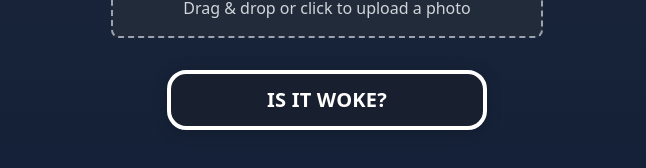
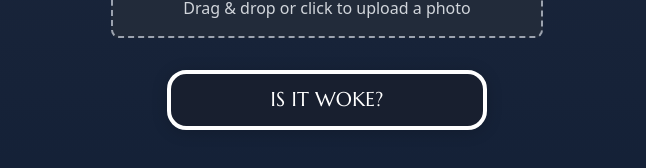
Before and after one commit to fundamentaldatum/woke-or-not-woke, a React (Vite) app: page / in a window 1280 px wide. Shown: the part 150-318 px from the top of the page, without its empty margins (313-959 px from the left). Built offline with nearby package versions, Linux system fonts and the light colour scheme; no server answers; a web font is replaced by a local one.

Commit message:
Marcellus font
Button font update

```diff
--- a/src/PhotoDescribeApp.tsx
+++ b/src/PhotoDescribeApp.tsx
@@ -155,7 +155,7 @@ function PhotoDescribeApp() {
   } else if (photoStatus === "done" && !showWhy) {
     outputContent = (
       <button
-        className="bg-blue-700 hover:bg-blue-800 text-white font-bold py-2 px-4 rounded transition"
+        className="bg-blue-700 hover:bg-blue-800 text-white font-bold py-2 px-4 rounded transition marcellus-regular"
         onClick={() => setShowWhy(true)}
       >
         WHY IS IT WOKE?
@@ -168,7 +168,7 @@ function PhotoDescribeApp() {
           It's actually not MY job to "do the work" for you
         </div>
         <button
-          className="mt-2 bg-blue-700 hover:bg-blue-800 text-white font-bold py-2 px-4 rounded transition"
+          className="mt-2 bg-blue-700 hover:bg-blue-800 text-white font-bold py-2 px-4 rounded transition marcellus-regular"
           onClick={() => setShowHow(true)}
         >
           HOW DO I "DO THE WORK?"
@@ -184,7 +184,7 @@ function PhotoDescribeApp() {
             : "No description available."}
         </div>
         <button
-          className="mt-2 bg-blue-700 text-white font-bold py-2 px-4 rounded transition"
+          className="mt-2 bg-blue-700 text-white font-bold py-2 px-4 rounded transition marcellus-regular"
           disabled
         >
           HOW DO I "DO THE WORK?"
@@ -257,8 +257,8 @@ function PhotoDescribeApp() {
       {/* Reset button */}
       {photoStatus === "done" || photoStatus === "error" ? (
         <button
-          className="mt-4 bg-gray-700 hover:bg-gray-800 text-white font-bold py-2 px-4 rounded transition"
-          onClick={handleReset}
+        className="mt-4 bg-gray-700 hover:bg-gray-800 text-white font-bold py-2 px-4 rounded transition marcellus-regular"
+        onClick={handleReset}
         >
           Reset
         </button>
--- a/src/components/ui/SpinnerButton.tsx
+++ b/src/components/ui/SpinnerButton.tsx
@@ -133,7 +133,8 @@ const SpinnerButton: React.FC<SpinnerButtonProps> = ({
     borderRadius: "1.2rem",
     background: "#181f2f",
     color: COLORS.WHITE,
-    fontWeight: 700,
+    fontFamily: "'Marcellus', serif",
+    fontWeight: 400,
     fontSize: "1.25rem",
     letterSpacing: "0.01em",
     boxShadow: "0 2px 16px 0 rgba(0,0,0,0.18)",
--- a/src/index.css
+++ b/src/index.css
@@ -7,12 +7,23 @@
   --color-dark: #171717;
 }
 
+.marcellus-regular {
+  font-family: "Marcellus", serif;
+  font-weight: 400;
+  font-style: normal;
+}
+
 .accent-text {
   @apply text-slate-600;
 }
 
 .button {
   @apply bg-gradient-to-r bg-blue-500;
+}
+
+/* Apply Marcellus font to all buttons */
+button {
+  font-family: "Marcellus", serif;
 }
 
 body {
```
